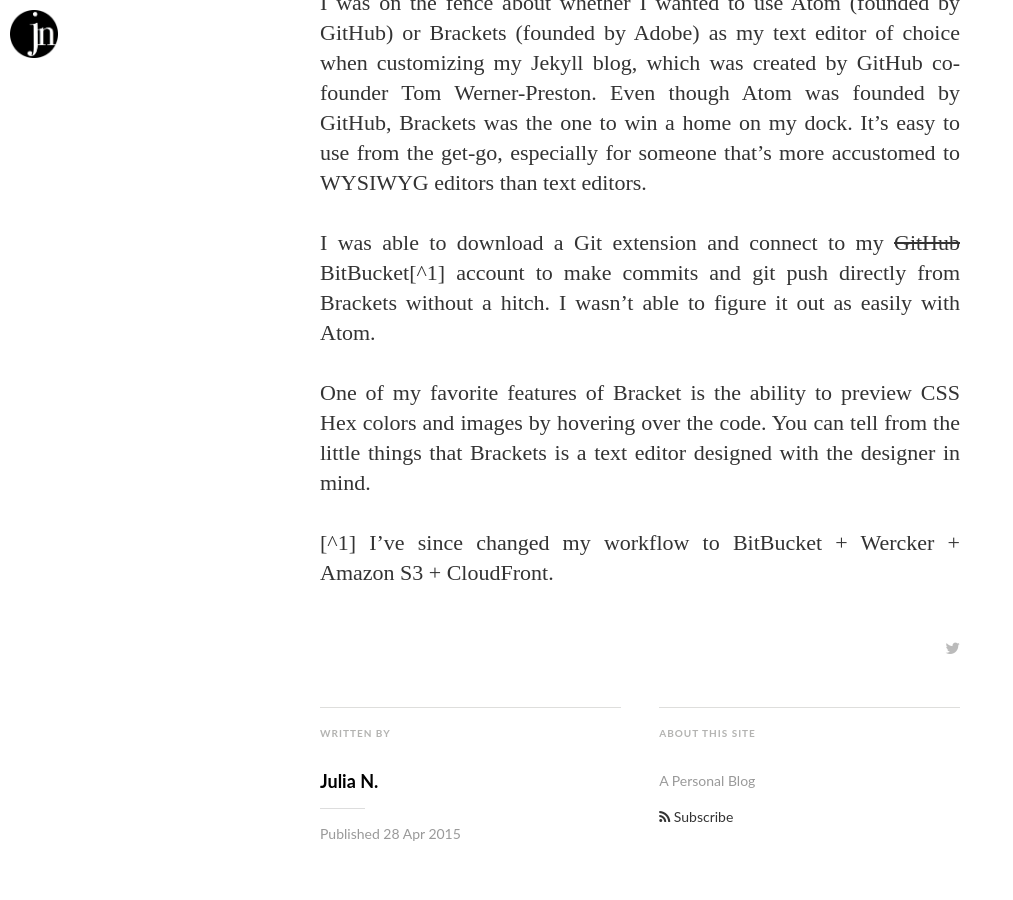
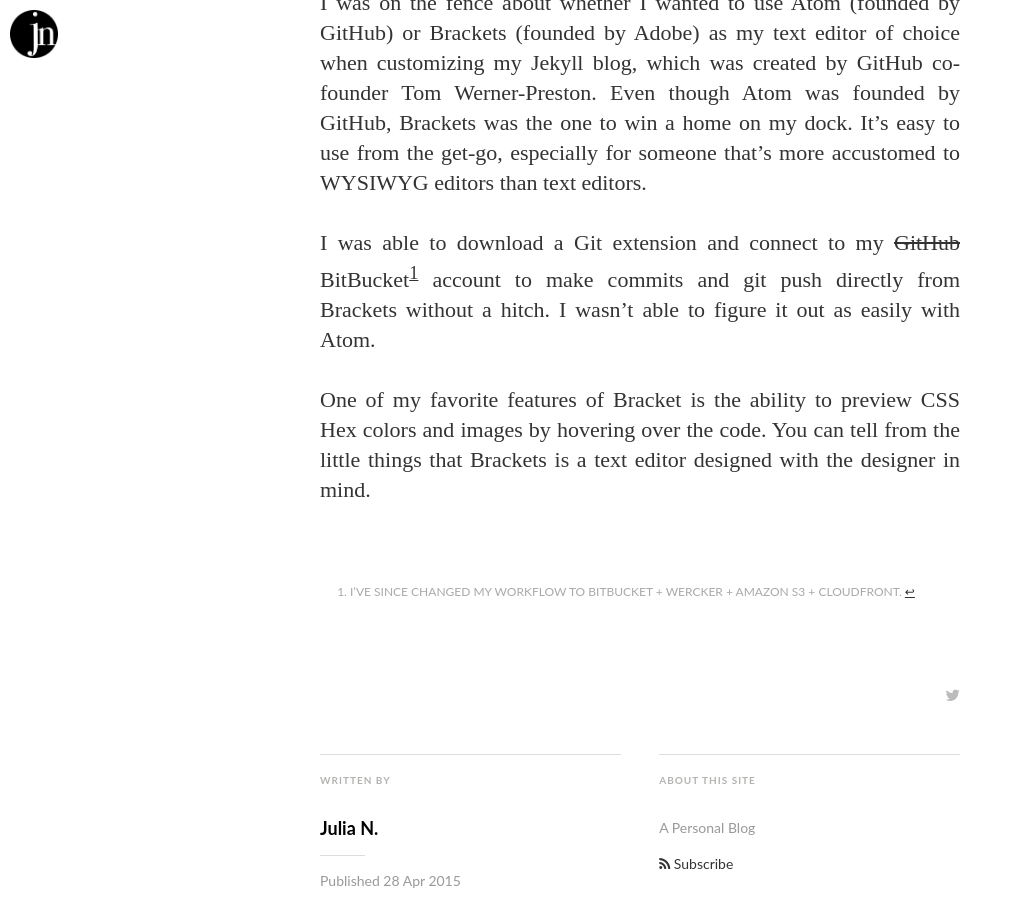
Before and after one commit to uxjulia/jekyll-blog, a Jekyll site: the page built from _posts/2015-04-28-brackets-text-editor.md, in a window 1280 px wide and 900 px high, scrolled down 439 px. Shown: the whole window, without its empty margins (0-1013 px from the left). Built offline with Jekyll 4.4.1, drawn with Linux system fonts in a browser that asks for light colours; nearby versions of some CDN libraries; some web fonts are replaced; Markdown is read by kramdown in place of the engine named in the settings.

Commit message:
fix redcarpets footnote and strikethrough

```diff
--- a/_config.yml
+++ b/_config.yml
@@ -1,8 +1,8 @@
 # Build settings
 markdown: redcarpet
+redcarpet:
+  extensions: ["strikethrough", "footnotes"]
 highlighter: pygments
-redcarpet:
-  extensions: ["strikethrough", "superscript", "footnote"]
 gems:
   - jemoji
 
@@ -66,7 +66,7 @@
 defaults:
    -
     scope:
-        path: "_posts"
+        path: ""
         type: "posts"
     values:
         layout: "post"
--- a/_posts/2015-04-28-brackets-text-editor.md
+++ b/_posts/2015-04-28-brackets-text-editor.md
@@ -12,4 +12,4 @@
 One of my favorite features of Bracket is the ability to preview CSS Hex colors and images by hovering over the code. You can tell from the little things that Brackets is a text editor designed with the designer in mind.
 
 
-[^1] I've since changed my workflow to BitBucket + Wercker + Amazon S3 + CloudFront.
+[^1]: I've since changed my workflow to BitBucket + Wercker + Amazon S3 + CloudFront.
```
